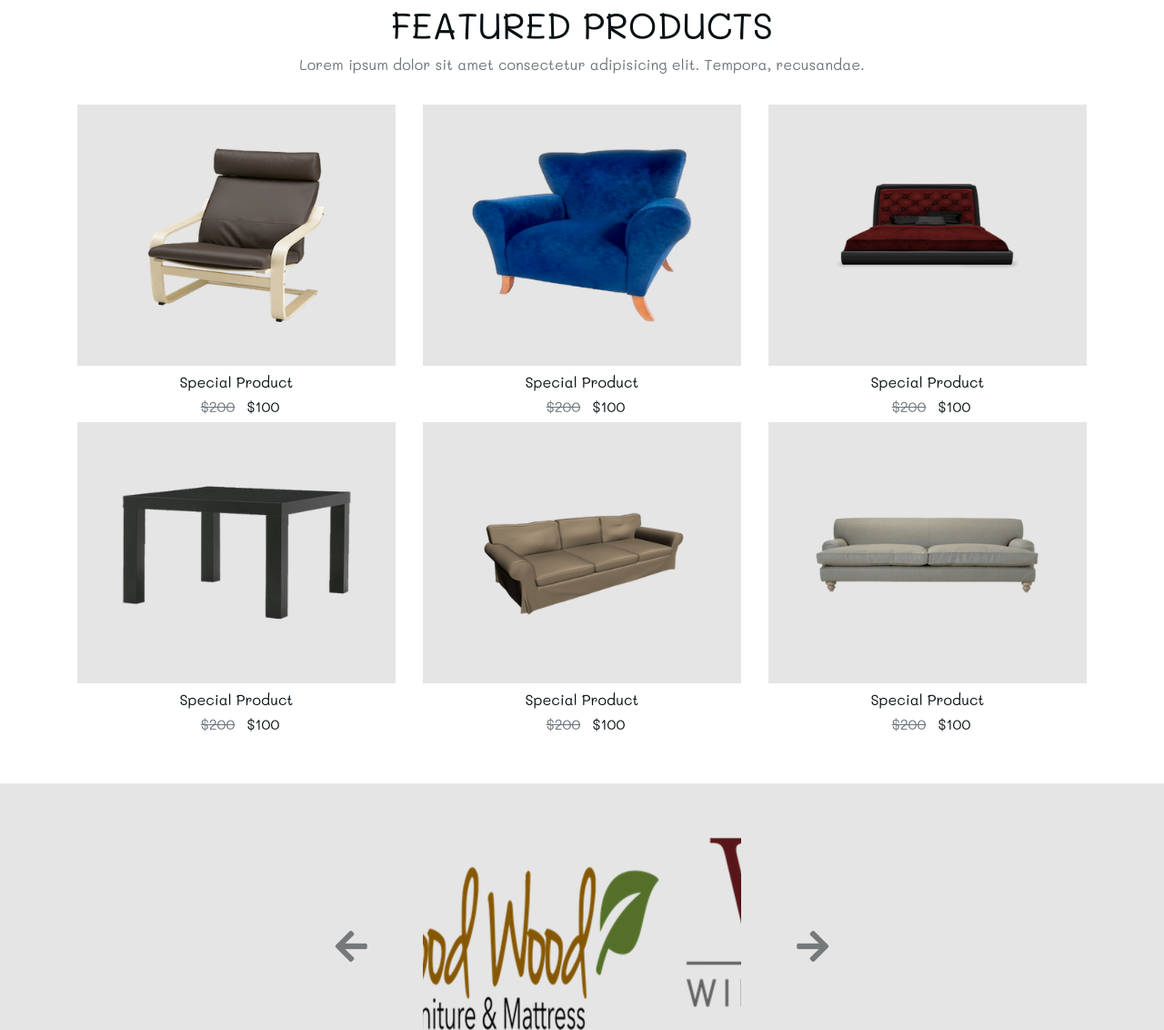
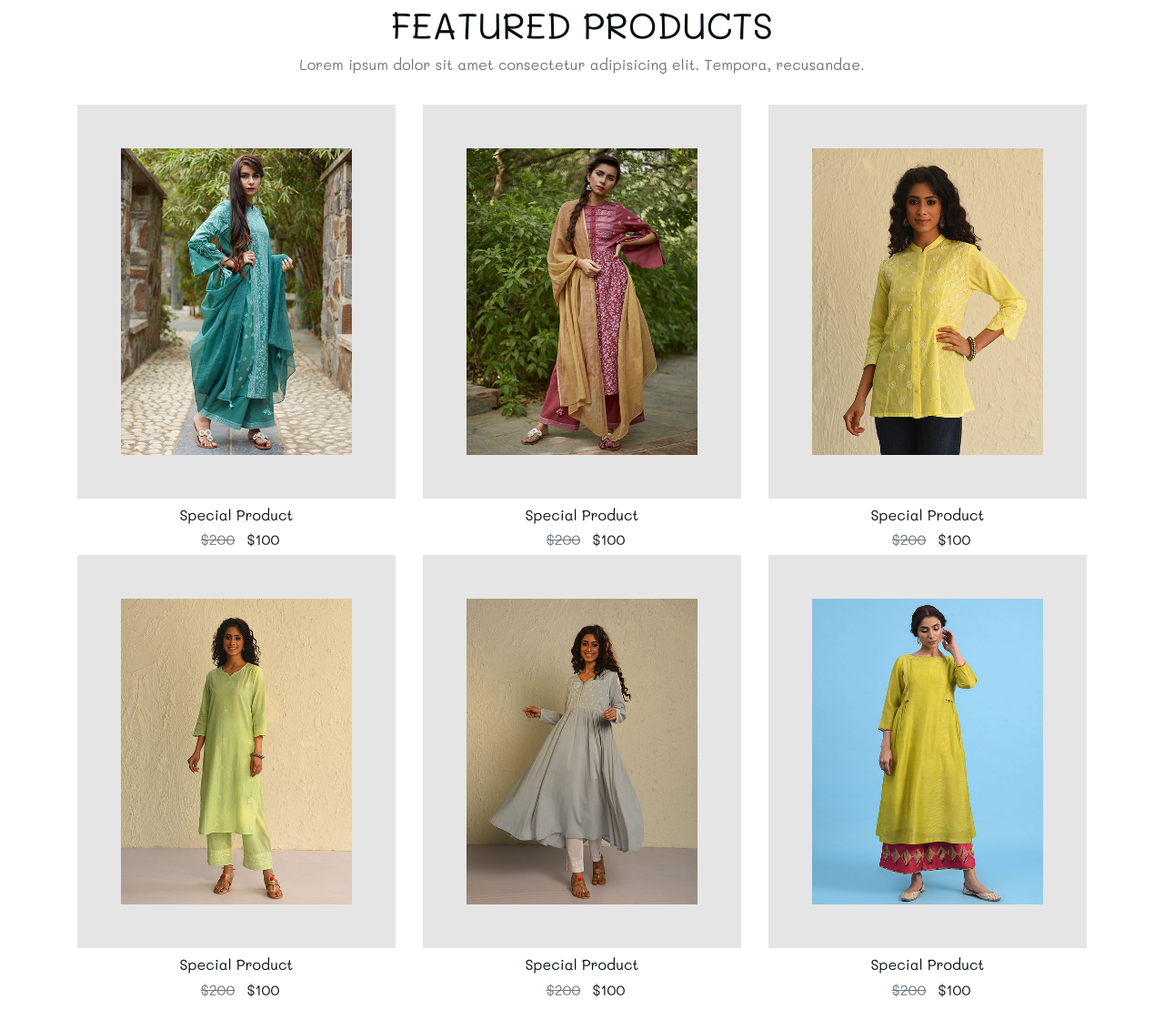
Before and after one commit to thepuzzletechie/clothecommerce, a plain HTML site: page products.html in a window 1280 px wide. Shown: the part 1504-2636 px from the top of the page at 91% size. Drawn offline with Linux system fonts and the light colour scheme; a web font is replaced by a local one.

```diff
--- a/products.html
+++ b/products.html
@@ -307,7 +307,7 @@
           <div class="col-10 mx-auto col-md-6 col-lg-4">
             <div class="featured-container p-5">
               <img
-                src="img/img-products/product-1.png"
+                src="img/clothes/f1.jpg"
                 class="img-fluid"
                 alt="product"
               />
@@ -333,7 +333,7 @@
           <div class="col-10 mx-auto col-md-6 col-lg-4">
             <div class="featured-container p-5">
               <img
-                src="img/img-products/product-2.png"
+              src="img/clothes/f2.jpg"
                 class="img-fluid"
                 alt="product"
               />
@@ -359,7 +359,7 @@
           <div class="col-10 mx-auto col-md-6 col-lg-4">
             <div class="featured-container p-5">
               <img
-                src="img/img-products/product-3.png"
+              src="img/clothes/f3.jpg"
                 class="img-fluid"
                 alt="product"
               />
@@ -385,7 +385,7 @@
           <div class="col-10 mx-auto col-md-6 col-lg-4">
             <div class="featured-container p-5">
               <img
-                src="img/img-products/product-4.png"
+              src="img/clothes/f4.jpg"
                 class="img-fluid"
                 alt="product"
               />
@@ -411,7 +411,7 @@
           <div class="col-10 mx-auto col-md-6 col-lg-4">
             <div class="featured-container p-5">
               <img
-                src="img/img-products/product-5.png"
+              src="img/clothes/f5.jpg"
                 class="img-fluid"
                 alt="product"
               />
@@ -437,7 +437,7 @@
           <div class="col-10 mx-auto col-md-6 col-lg-4">
             <div class="featured-container p-5">
               <img
-                src="img/img-products/product-6.png"
+              src="img/clothes/f6.jpg"
                 class="img-fluid"
                 alt="product"
               />
```
